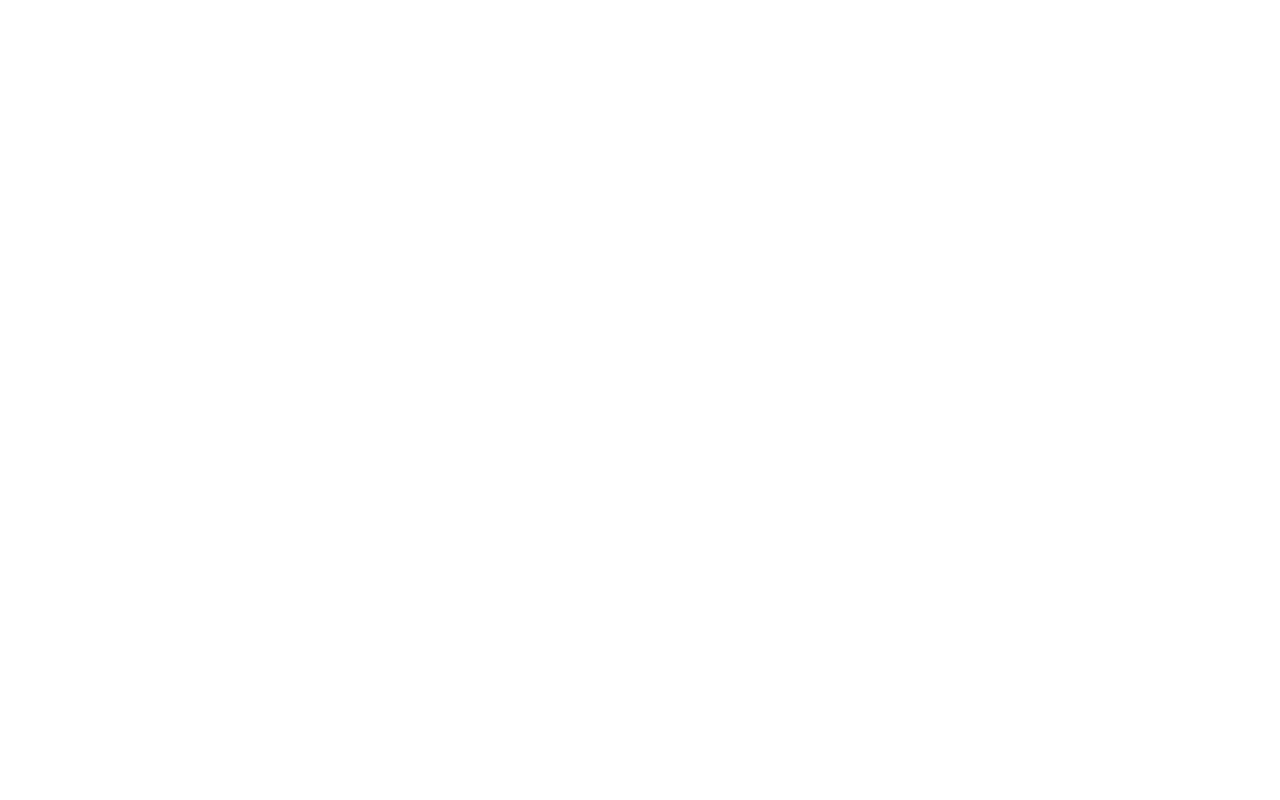
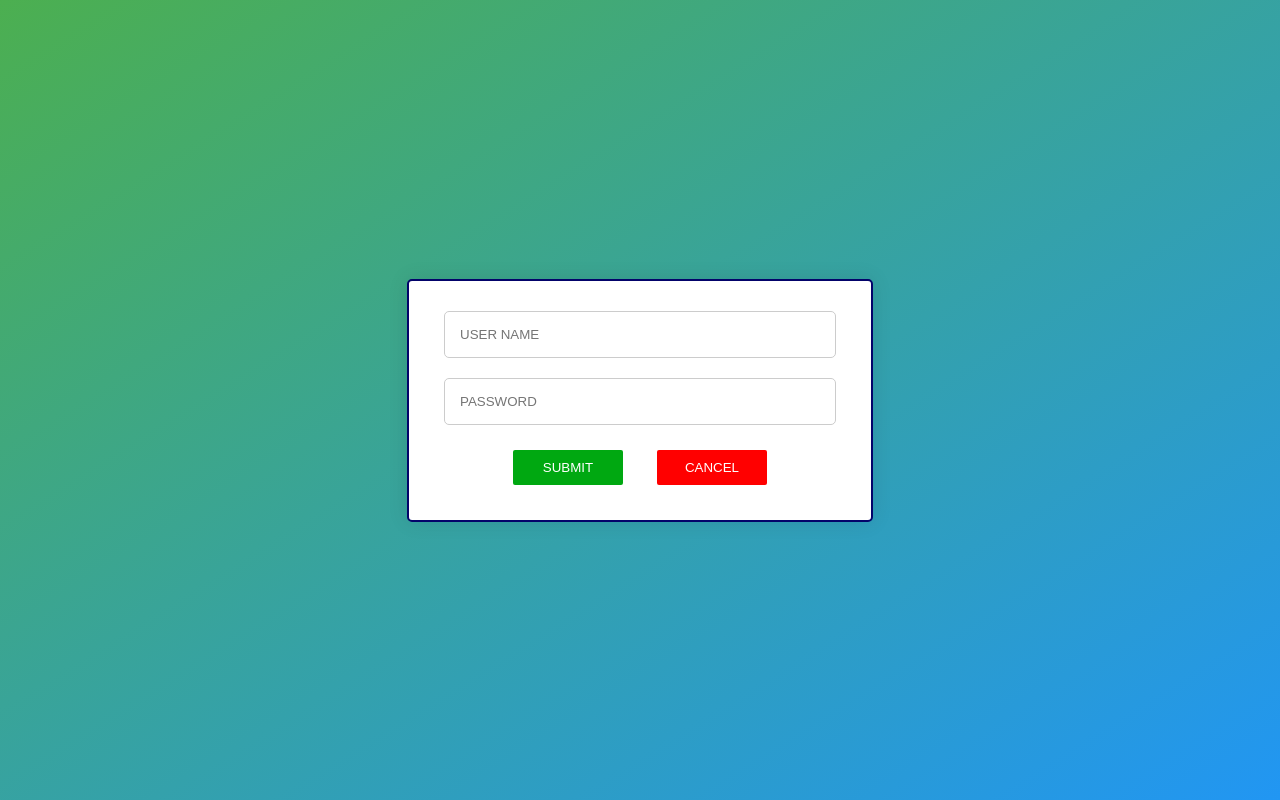
Before and after one commit to KRISHNAKAVIARASU/LogIn-Page, a plain HTML site: page index.html in a window 1280 px wide. Drawn offline with Linux system fonts and the light colour scheme.

Commit message:
Add files via upload

```diff
--- a/css/style.css
+++ b/css/style.css
@@ -0,0 +1,47 @@
+* {
+    padding: 0;
+    margin: 0;
+    box-sizing: border-box;
+}
+
+body {
+    display: flex;
+    justify-content: center;
+    align-items: center;
+    height: 100vh;
+    background: linear-gradient(to bottom right, #4CAF50, #2196F3);
+}
+
+.container {
+    border-radius: 5px;
+    border: 2px solid rgb(3, 3, 106);
+    max-width: 600px;
+    height: auto;
+    text-align: center;
+    padding: 20px;
+    background-color: white;
+    box-shadow: 0 0 20px rgba(0, 0, 0, 0.1);
+}
+
+input {
+    width: calc(100% - 30px);
+    padding: 15px;
+    margin: 10px 0;
+    border: 1px solid #ccc;
+    border-radius: 5px;
+}
+
+button {
+    width: 110px;
+    height: 35px;
+    margin: 15px;
+    background-color: rgb(0, 168, 17);
+    color: white;
+    border: none;
+    border-radius: 2px;
+    transition: background-color 0.3s ease;
+}
+
+.button1 {
+    background-color: red;
+}
--- a/index.html
+++ b/index.html
@@ -7,6 +7,14 @@
     <link rel="stylesheet" href="./css/style.css">
 </head>
 <body>
+    <div class="container">
+    <form>
+        <input type="text" placeholder="USER NAME" required>
+        <input type="password" placeholder="PASSWORD" required>
+    </form>
+    <button>SUBMIT</button>
+    <button class="button1">CANCEL</button>
+</div>
+</body>
 
-</body>
 </html>
```
